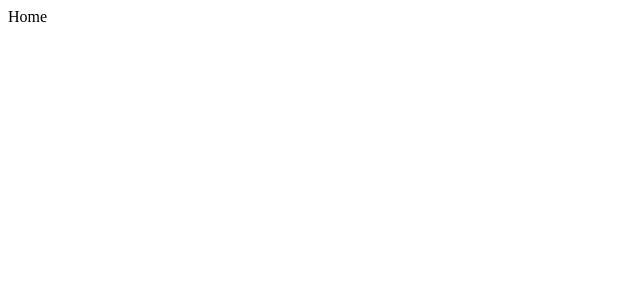
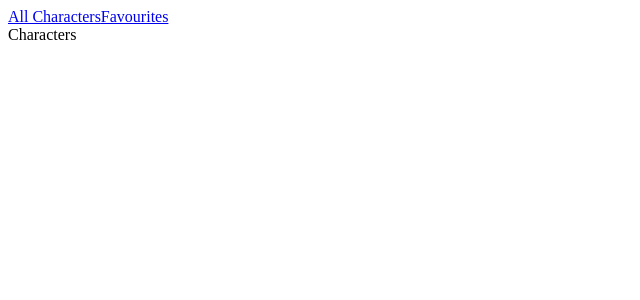
Before and after one commit to cocoshka/rick-morty-vue, a Vue app: page / in a window 1280 px wide. Shown: the top 300 px of the page, without its empty margins (0-640 px from the left). Built offline with nearby package versions, Linux system fonts and the light colour scheme.

Commit message:
Add all characters and favourites views

```diff
--- a/src/App.vue
+++ b/src/App.vue
@@ -3,5 +3,10 @@ import { RouterLink, RouterView } from "vue-router";
 </script>
 
 <template>
+  <nav>
+    <RouterLink to="/">All Characters</RouterLink>
+    <RouterLink to="/favourites">Favourites</RouterLink>
+  </nav>
+
   <RouterView />
 </template>
--- a/src/router/index.ts
+++ b/src/router/index.ts
@@ -1,13 +1,19 @@
+import FavouritesView from "@/views/FavouritesView.vue";
 import { createRouter, createWebHistory } from "vue-router";
-import HomeView from "../views/HomeView.vue";
+import AllCharactersView from "../views/AllCharactersView.vue";
 
 const router = createRouter({
   history: createWebHistory(import.meta.env.BASE_URL),
   routes: [
     {
       path: "/",
-      name: "home",
-      component: HomeView,
+      name: "all-characters",
+      component: AllCharactersView,
+    },
+    {
+      path: "/favourites",
+      name: "favourites",
+      component: FavouritesView,
     },
   ],
 });
--- /dev/null
+++ b/src/views/AllCharactersView.vue
@@ -0,0 +1,5 @@
+<script setup lang="ts"></script>
+
+<template>
+  <main>Characters</main>
+</template>
--- a/src/views/HomeView.vue
+++ b/src/views/FavouritesView.vue
@@ -1,5 +1,5 @@
 <script setup lang="ts"></script>
 
 <template>
-  <main>Home</main>
+  <main>Favourites</main>
 </template>
```
